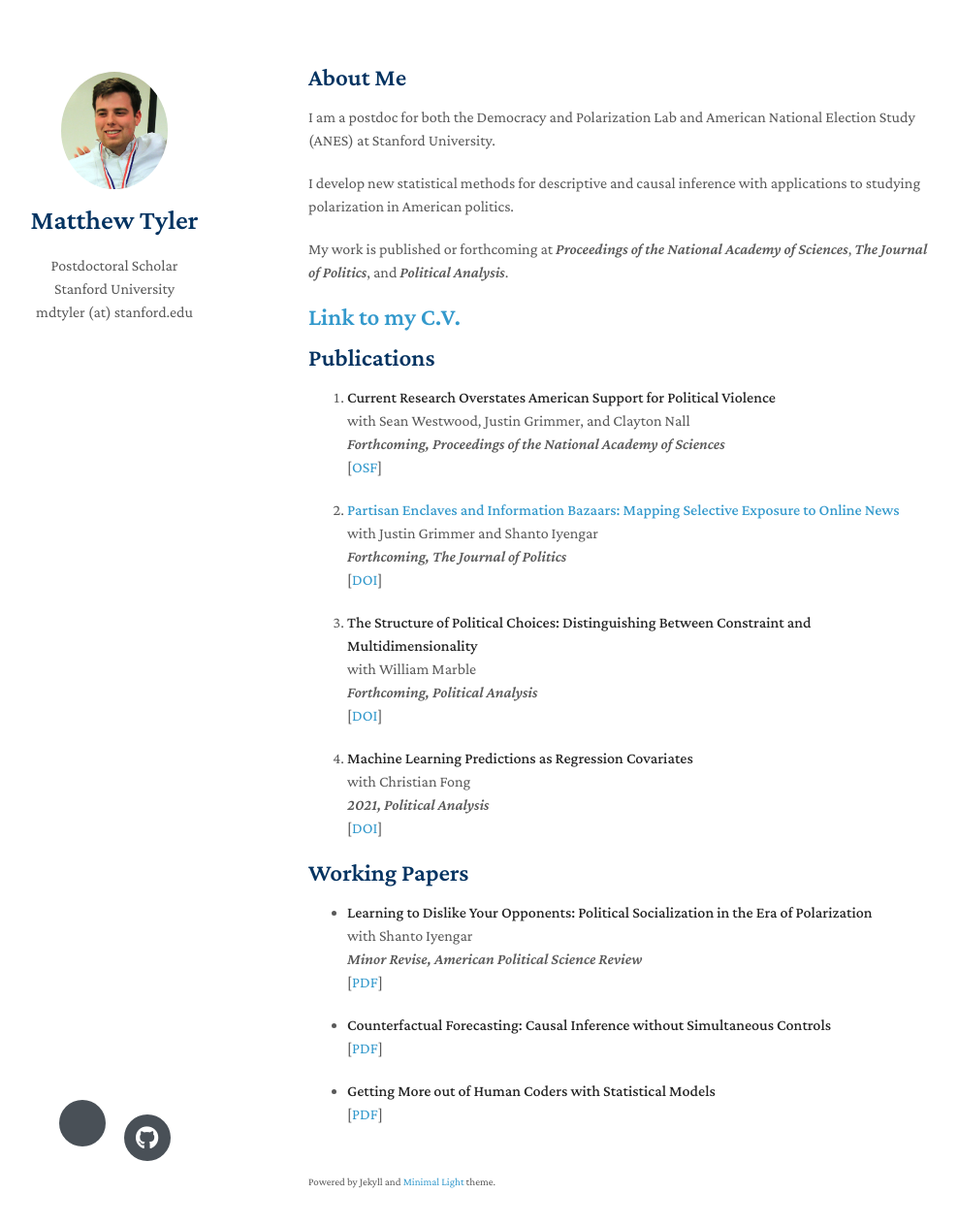
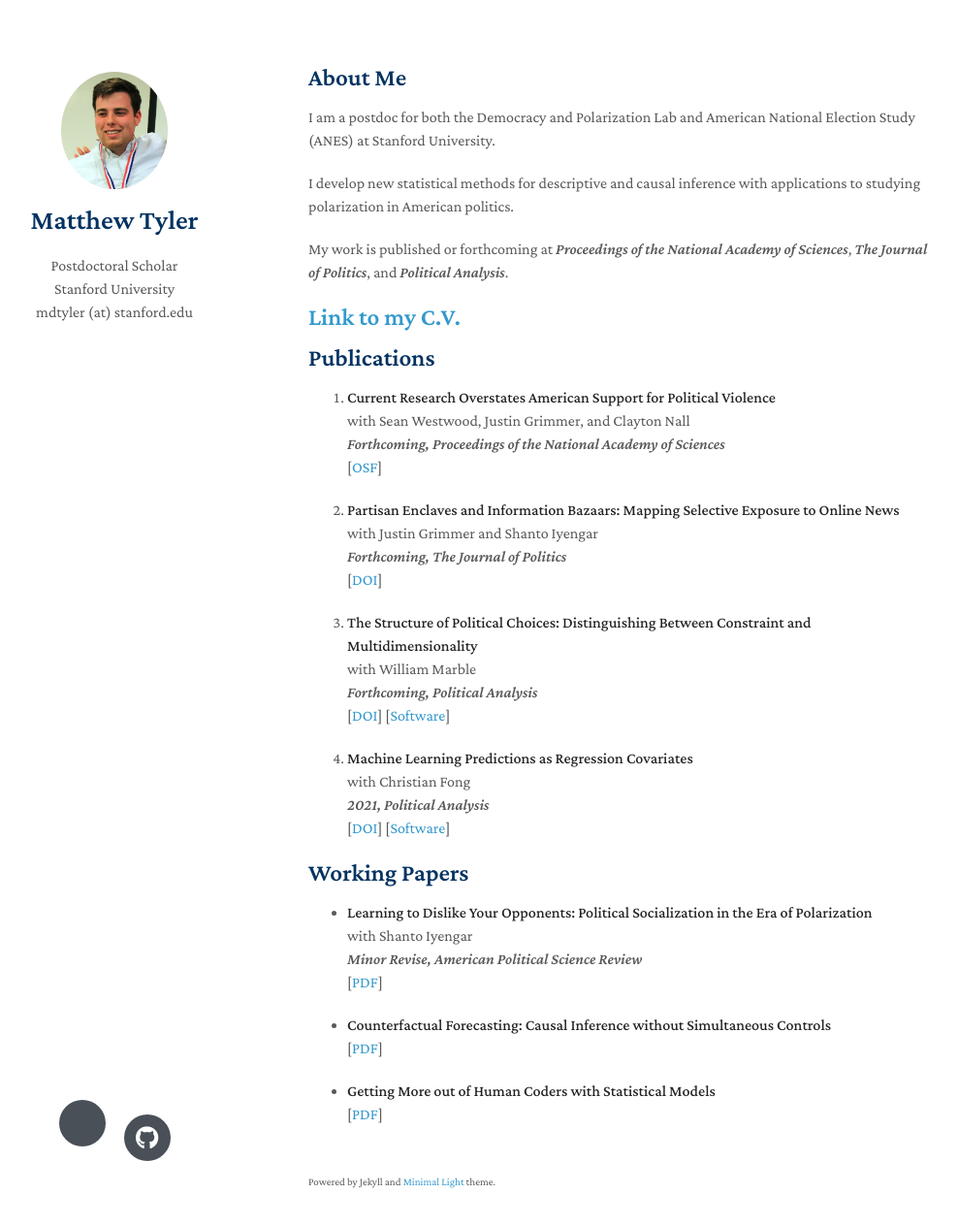
Before and after one commit to matthewtyler/matthewtyler.github.io, a Jekyll site: the page built from index.md, in a window 1280 px wide and 1299 px high. Shown: the top 1264 px of the window at 97% size, without its empty margins (152-1140 px from the left). Built offline with Jekyll 4.4.1, drawn with Linux system fonts in a browser that asks for light colours; nearby versions of some CDN libraries; a style sheet for code colours, icons or effects is not loaded; our own code applies the rules of GitHub Pages for plain Markdown files.

Commit message:
Update index.md

```diff
--- a/index.md
+++ b/index.md
@@ -28,7 +28,7 @@ My work is published or forthcoming at *Proceedings of the National Academy of S
   <br>
   [[OSF](https://osf.io/a8m3n/)]
 
-3. **[Partisan Enclaves and Information Bazaars: Mapping Selective Exposure to Online News](https://doi.org/10.1086/716950)**
+3. **Partisan Enclaves and Information Bazaars: Mapping Selective Exposure to Online News**
   <br>
   with Justin Grimmer and Shanto Iyengar
   <br>
@@ -43,6 +43,7 @@ My work is published or forthcoming at *Proceedings of the National Academy of S
   *Forthcoming, Political Analysis*
   <br>
   [[DOI](https://doi.org/10.1017/pan.2021.3)]
+  [[Software](https://github.com/matthewtyler/MultiScale)]
 
 1. **Machine Learning Predictions as Regression Covariates**
   <br>
@@ -51,6 +52,7 @@ My work is published or forthcoming at *Proceedings of the National Academy of S
   *2021, Political Analysis*
   <br>
   [[DOI](https://doi.org/10.1017/pan.2020.38)]
+  [[Software](https://github.com/matthewtyler/predictionError)]
 
 ## Working Papers
 
```
